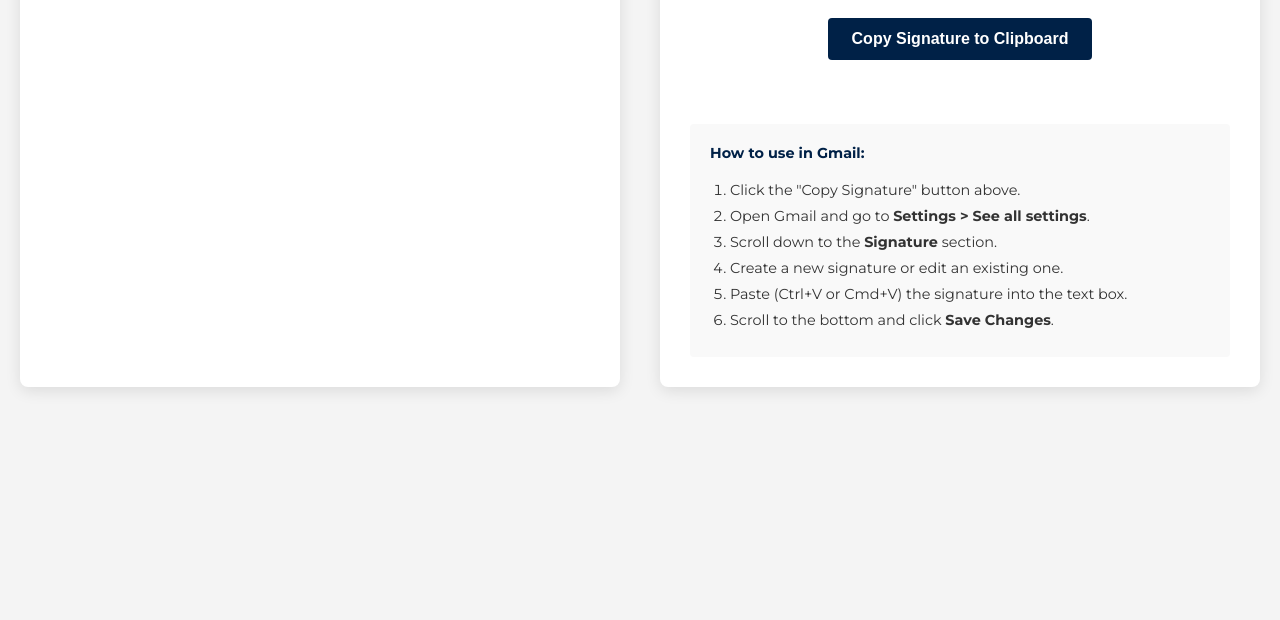
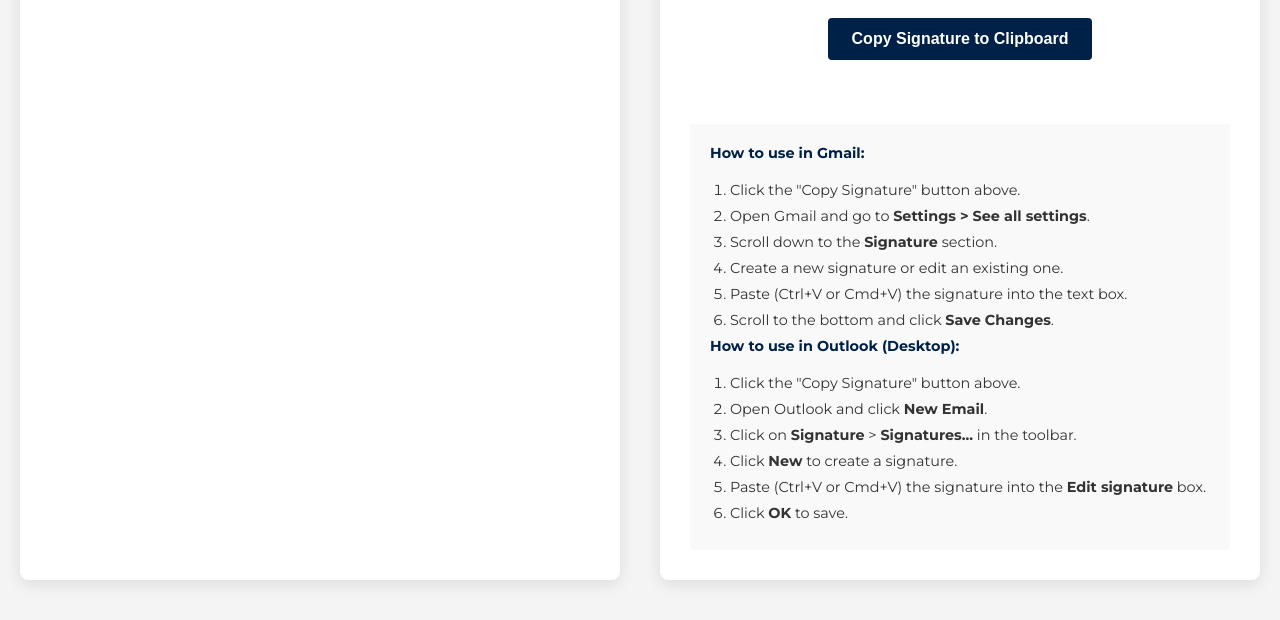
Before and after one commit to pchasan80/signature-nareslawgroup, a plain HTML site: page index.html in a window 1280 px wide. Shown: the part 1043-1663 px from the top of the page. Before the commit the page ends 1470 px from the top, so only its background shows below. Drawn offline with Linux system fonts and the light colour scheme.

Commit message:
Instruction Updated

```diff
--- a/index.html
+++ b/index.html
@@ -73,6 +73,16 @@
                         <li>Paste (Ctrl+V or Cmd+V) the signature into the text box.</li>
                         <li>Scroll to the bottom and click <strong>Save Changes</strong>.</li>
                     </ol>
+
+                    <h4>How to use in Outlook (Desktop):</h4>
+                    <ol>
+                        <li>Click the "Copy Signature" button above.</li>
+                        <li>Open Outlook and click <strong>New Email</strong>.</li>
+                        <li>Click on <strong>Signature</strong> > <strong>Signatures...</strong> in the toolbar.</li>
+                        <li>Click <strong>New</strong> to create a signature.</li>
+                        <li>Paste (Ctrl+V or Cmd+V) the signature into the <strong>Edit signature</strong> box.</li>
+                        <li>Click <strong>OK</strong> to save.</li>
+                    </ol>
                 </div>
             </div>
         </div>
```
